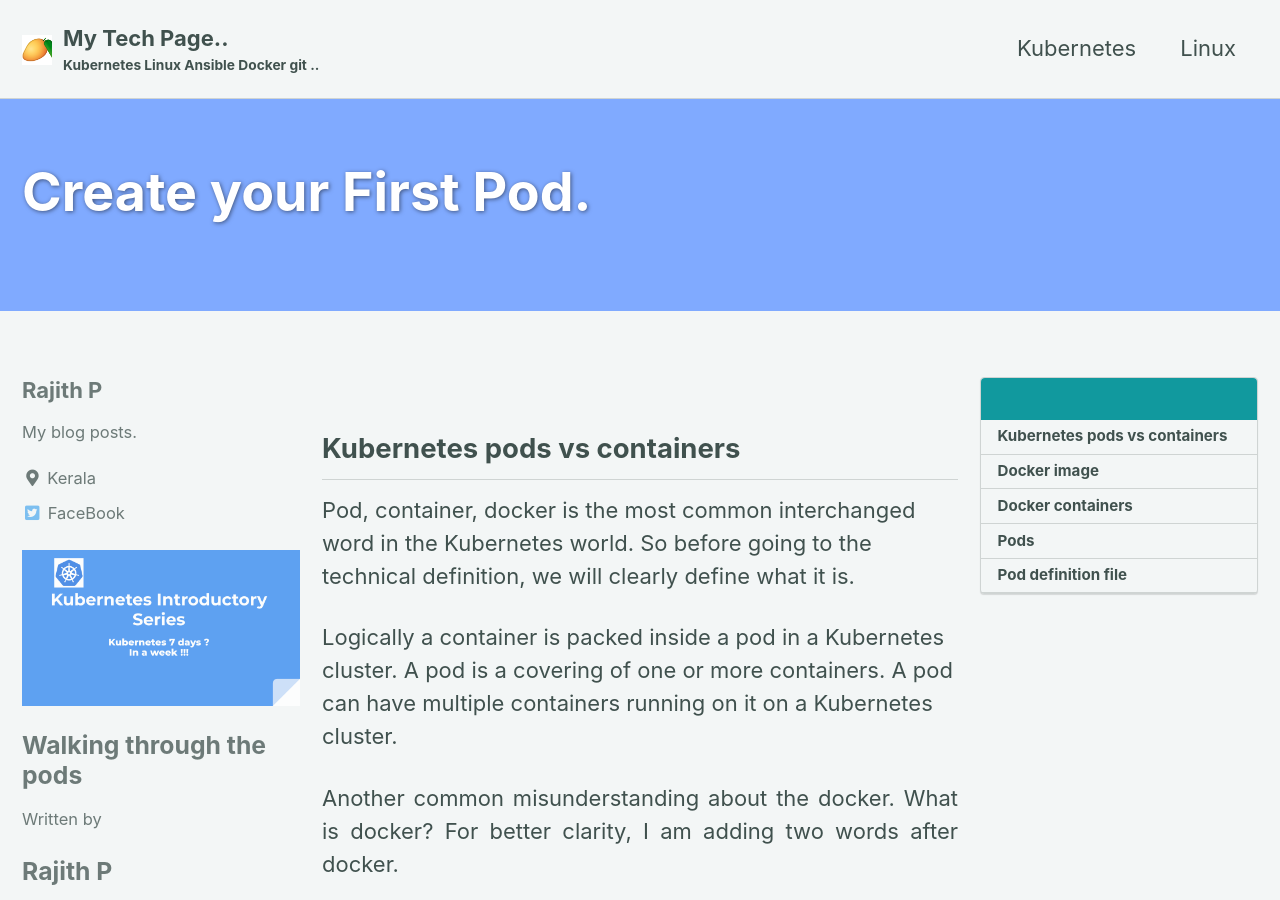
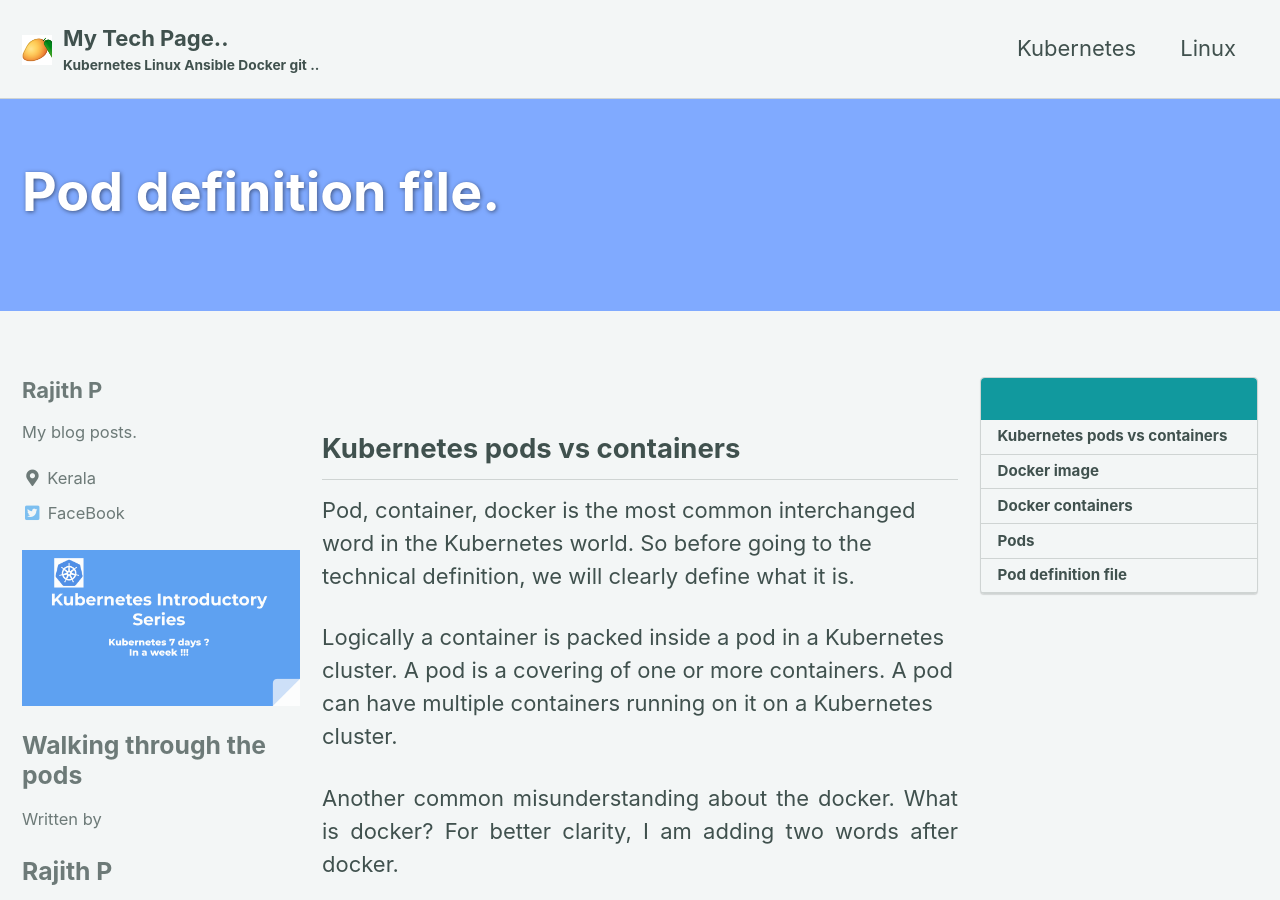
Before and after one commit to mangodairy/devsite, a Jekyll site: the page built from _Kubernetes/WalkingThroughThePodsPart1.md, in a window 1280 px wide and 900 px high. Built offline with Jekyll 4.4.1, drawn with Linux system fonts in a browser that asks for light colours; cached includes are drawn as plain includes.

Commit message:
Added index.md

```diff
--- a/_Kubernetes/WalkingThroughThePodsPart1.md
+++ b/_Kubernetes/WalkingThroughThePodsPart1.md
@@ -1,10 +1,10 @@
 ---
-title: "Create your First Pod."
+title: "Pod definition file."
 excerpt: "In this module, we will go through the basics of pods and understand the structure of pod definition."
 header:
   overlay_color: "#80aaff              "
   teaser: /assets/images/kuberneties/Day4.png
-  excerpt: "Create your First Pod and understand the Pod definition file."
+  excerpt: "Understand the Pod definition file."
   show_overlay_excerpt: false
   show_date: true
 sidebar:
```
